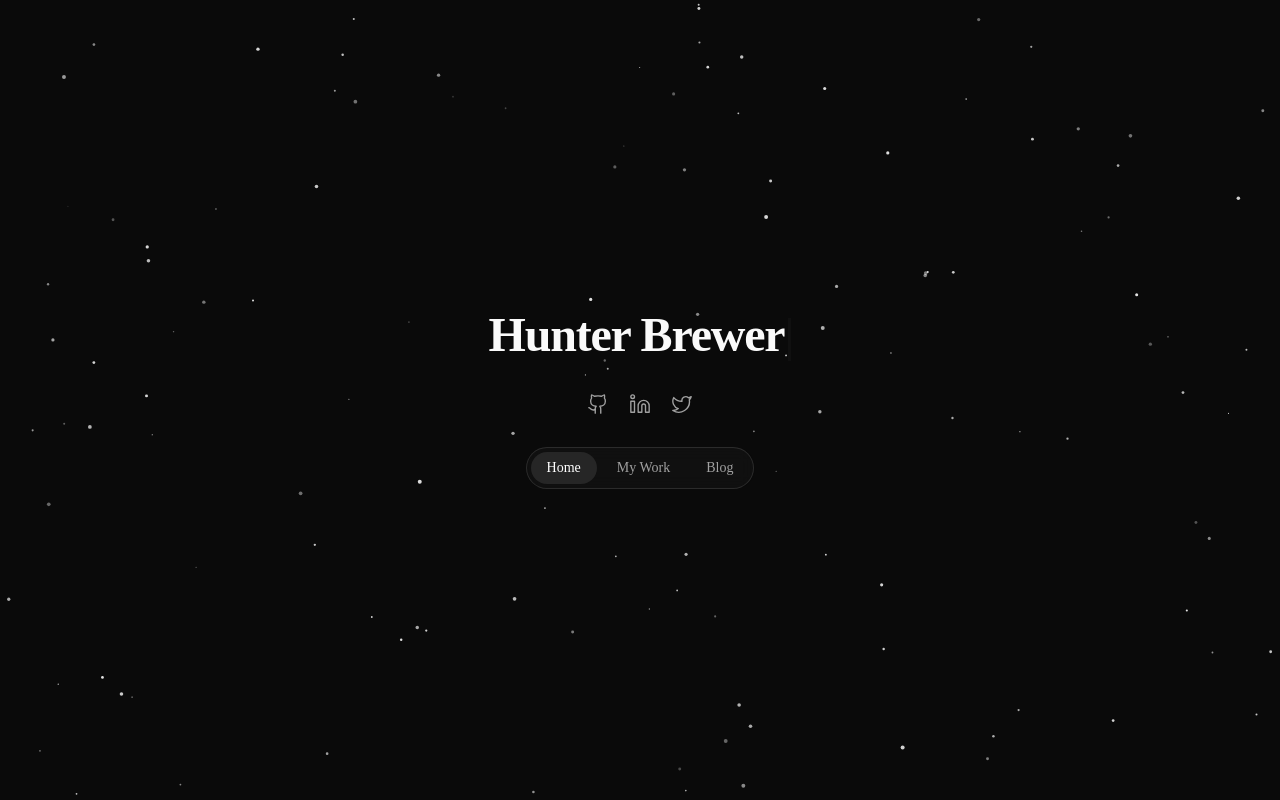
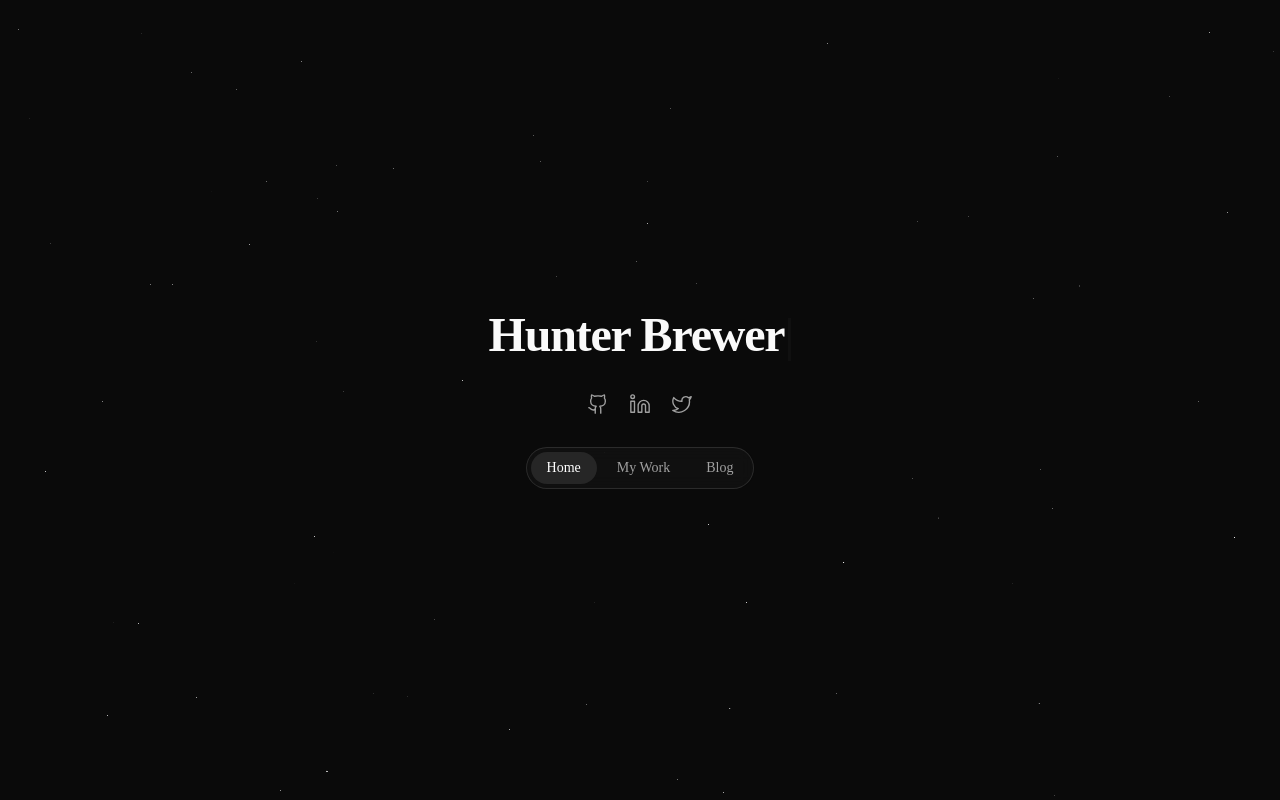
Before and after one commit to hunterbrewer04/portfolio-site, a Next.js app: page / in a window 1280 px wide. Built offline with nearby package versions, Linux system fonts and the light colour scheme.

Commit message:
feat: mount Background wrapper at root with 2D fallback

```diff
--- a/app/blog/layout.tsx
+++ /dev/null
@@ -1,14 +0,0 @@
-import { Starfield } from "@/components/shared/starfield";
-
-export default function BlogLayout({
-  children,
-}: {
-  children: React.ReactNode;
-}) {
-  return (
-    <>
-      <Starfield />
-      {children}
-    </>
-  );
-}
--- a/app/layout.tsx
+++ b/app/layout.tsx
@@ -1,5 +1,6 @@
 import type { Metadata } from "next";
 import { Geist, Geist_Mono } from "next/font/google";
+import { Background } from "@/components/shared/background";
 import Footer from "@/components/shared/footer";
 import "./globals.css";
 
@@ -31,6 +32,7 @@ export default function RootLayout({
       <body
         className={`${geistSans.variable} ${geistMono.variable} antialiased min-h-screen flex flex-col`}
       >
+        <Background />
         <main className="flex-1">{children}</main>
         <Footer />
       </body>
--- a/app/page.tsx
+++ b/app/page.tsx
@@ -1,6 +1,5 @@
 "use client";
 
-import { Starfield } from "@/components/shared/starfield";
 import { TypingEffect } from "@/components/shared/typing-effect";
 import { SocialIcons } from "@/components/shared/social-icons";
 import { NavPill } from "@/components/shared/nav-pill";
@@ -8,7 +7,6 @@ import { NavPill } from "@/components/shared/nav-pill";
 export default function Home() {
   return (
     <>
-      <Starfield />
       <div className="flex min-h-screen flex-col items-center justify-center px-6">
         <section className="flex flex-col items-center gap-8 text-center">
           <TypingEffect
--- a/app/work/layout.tsx
+++ /dev/null
@@ -1,14 +0,0 @@
-import { Starfield } from "@/components/shared/starfield";
-
-export default function WorkLayout({
-  children,
-}: {
-  children: React.ReactNode;
-}) {
-  return (
-    <>
-      <Starfield />
-      {children}
-    </>
-  );
-}
--- /dev/null
+++ b/components/shared/background.tsx
@@ -0,0 +1,54 @@
+"use client";
+
+import dynamic from "next/dynamic";
+import { useState, useSyncExternalStore } from "react";
+import { Starfield } from "@/components/shared/starfield";
+
+const StarFieldGL = dynamic(
+  () => import("./star-field-gl").then((m) => m.StarFieldGL),
+  { ssr: false },
+);
+
+type Snapshot = { caps: "gl" | "2d"; reducedMotion: boolean };
+
+const PENDING = { caps: "pending", reducedMotion: false } as const; // server value
+
+// Probed once on first client render; the cached object keeps a stable identity.
+let snapshot: Snapshot | null = null;
+
+function getSnapshot(): Snapshot {
+  if (snapshot) return snapshot;
+  let ok = false;
+  try {
+    const c = document.createElement("canvas");
+    ok = !!(c.getContext("webgl2") || c.getContext("webgl"));
+  } catch {
+    ok = false;
+  }
+  snapshot = {
+    caps: ok ? "gl" : "2d",
+    reducedMotion: window.matchMedia("(prefers-reduced-motion: reduce)").matches,
+  };
+  return snapshot;
+}
+
+const subscribe = () => () => {};
+
+export function Background() {
+  const snap = useSyncExternalStore<Snapshot | typeof PENDING>(
+    subscribe,
+    getSnapshot,
+    () => PENDING,
+  );
+  const [failed, setFailed] = useState(false);
+  const mode = failed ? "2d" : snap.caps;
+
+  if (mode === "pending") return null;
+  if (mode === "2d") return <Starfield />;
+  return (
+    <StarFieldGL
+      reducedMotion={snap.reducedMotion}
+      onFail={() => setFailed(true)}
+    />
+  );
+}
```
